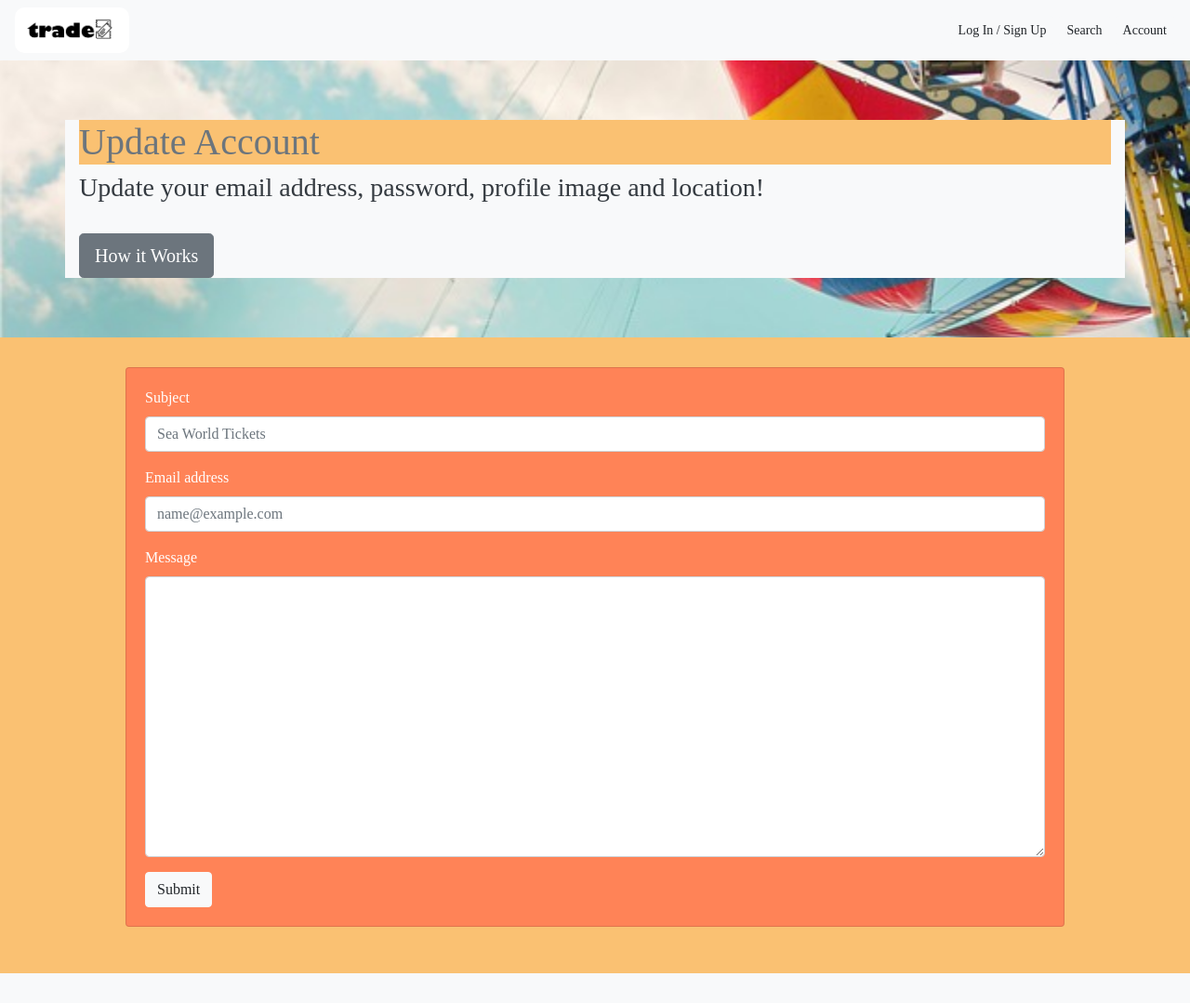
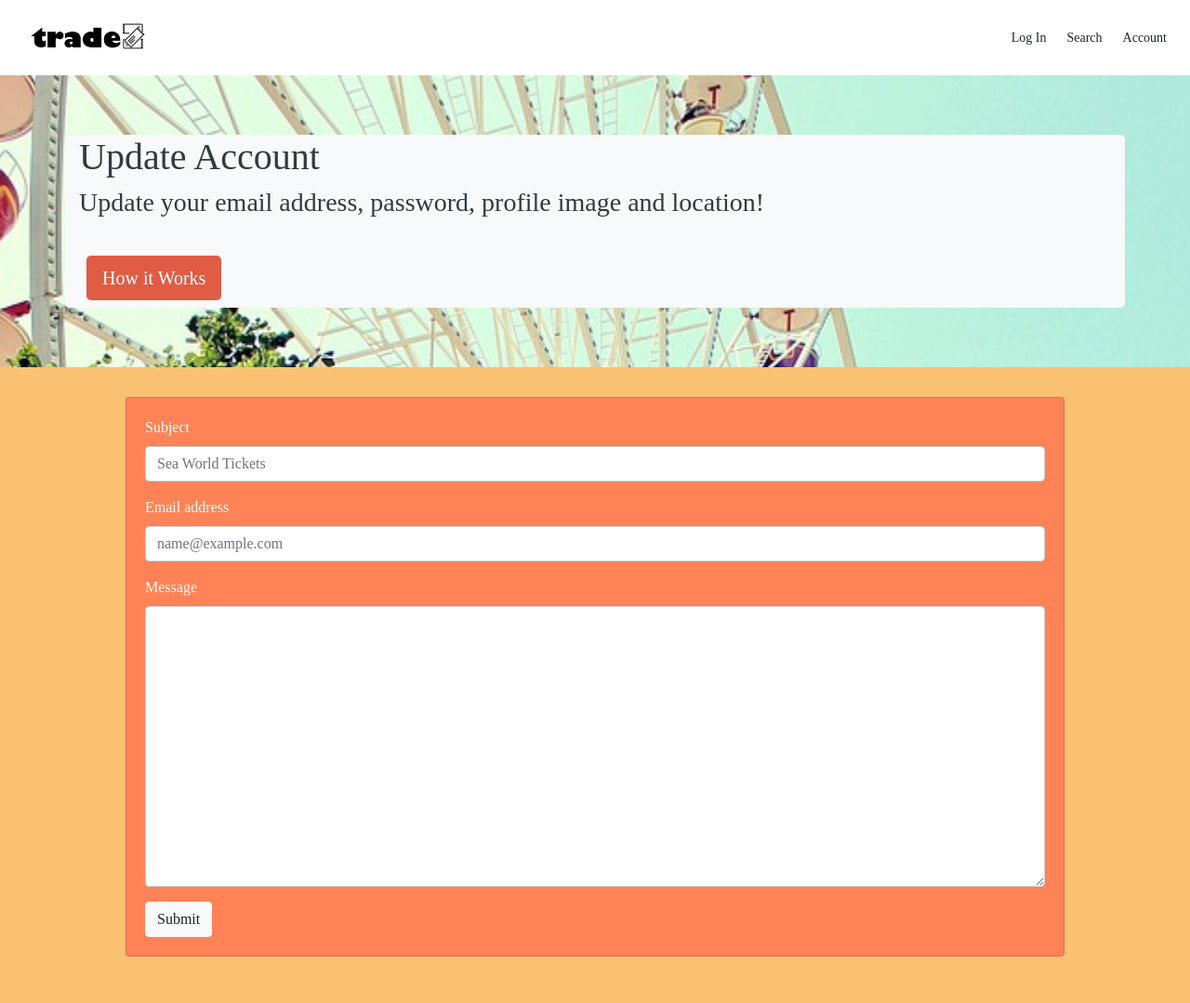
Before and after one commit to TradezTicketing/TradeZ, a Node server app: page /messages in a window 1280 px wide. Shown: the whole page at 93% size. Before the commit the page ends 1047 px from the top, so only its background shows below. Run offline with Node 20, Linux system fonts and the light colour scheme; some libraries are stand-ins or nearby versions.

Commit message:
made it look beautiful

```diff
--- a/public/styles/styles.css
+++ b/public/styles/styles.css
@@ -8,7 +8,7 @@
   line-height: 2.5;
 }
 
-body,h1 {
+body{
   background-color: #FAC172;
   font-family: 'Slabo 27px', serif;
 }
@@ -18,6 +18,16 @@ body,h1 {
   margin-top: 5px;
   background-color: #E05C45;
   color: #FAC172;
+}
+
+.text-secondary{
+  border-radius: 5px;
+}
+
+.btn-lg {
+  margin: 8px;
+  background-color: #E05C45;
+  color: white;
 }
 .display-4 {
   color: #E05C45;
@@ -82,15 +92,20 @@ body,h1 {
 }
 
 .logo{
-  width: 45%;
+  width: 60%;
   height: 10%;
   border-radius: 10px;
+  background-color: white;
 }
 
 .navbar-brand {
   margin: 0;
   padding: 0;
   height: 20%;
+}
+
+nav{
+  background-color: white;
 }
 
 .option {
--- a/views/index.handlebars
+++ b/views/index.handlebars
@@ -1,4 +1,5 @@
-<div class="jumbotron jumbotron-fluid " style="background: url('/images/Carousel Images/ferriswheel.jpg'); background-size: cover;">
+<div class="jumbotron jumbotron-fluid "
+    style="background: url('/images/Carousel Images/ferriswheel.jpg'); background-size: cover;">
     {{!-- add the style above to the css stylesheet with a jumbotron class --}}
     <div class="container text-secondary text-dark bg-light">
         <h1>You got what I want.</h1>
@@ -8,7 +9,7 @@
             Tradesies!
         </h3>
         <br>
-        <a class="btn btn-secondary btn-lg" href="#" role="button">How it Works</a>
+        <a class="btn btn-lg" href="#" role="button">How it Works</a>
     </div>
 </div>
 
--- a/views/layouts/main.handlebars
+++ b/views/layouts/main.handlebars
@@ -6,39 +6,33 @@
   <meta charset="UTF-8" />
   <meta name="viewport" content="width=device-width, initial-scale=1.0" />
   <meta http-equiv="X-UA-Compatible" content="ie=edge" />
-   <link rel="stylesheet" href="https://stackpath.bootstrapcdn.com/bootstrap/4.3.1/css/bootstrap.min.css"/>
+  <link rel="stylesheet" href="https://stackpath.bootstrapcdn.com/bootstrap/4.3.1/css/bootstrap.min.css" />
   <link rel="stylesheet" href="/styles/styles.css" media="screen" title="no title" charset="utf-8">
-  <link rel="icon" type="img/png" href="/images/tradeZicon.png"/>
+  <link rel="icon" type="img/png" href="/images/tradeZicon.png" />
   <title>tradeZ</title>
 </head>
 
 <body>
-  <nav class="navbar navbar-dark bg-light">
+  <nav class="navbar navbar-dark">
     <a class="navbar-brand" href="/">
       <img class="logo" src="/images/tradeZlogo.png" class="img-responsive logo" />
     </a>
     <div>
-      <a class="btn btn-light btn-sm" href="/signup">Log In / Sign Up</a>
-      <a class="btn btn-light btn-sm" href="/search">Search</a>
-      <a class="btn btn-light btn-sm" href="/myaccount">Account</a>
+      <a class="btn btn-sm" href="/signup">Log In</a>
+      <a class="btn btn-sm" href="/search">Search</a>
+      <a class="btn btn-sm" href="/myaccount">Account</a>
     </div>
   </nav>
   {{{body}}}
-  <script
-      src="https://code.jquery.com/jquery-3.3.1.slim.min.js"
-      integrity="sha384-q8i/X+965DzO0rT7abK41JStQIAqVgRVzpbzo5smXKp4YfRvH+8abtTE1Pi6jizo"
-      crossorigin="anonymous"
-    ></script>
-    <script
-      src="https://cdnjs.cloudflare.com/ajax/libs/popper.js/1.14.7/umd/popper.min.js"
-      integrity="sha384-UO2eT0CpHqdSJQ6hJty5KVphtPhzWj9WO1clHTMGa3JDZwrnQq4sF86dIHNDz0W1"
-      crossorigin="anonymous"
-    ></script>
-    <script
-      src="https://stackpath.bootstrapcdn.com/bootstrap/4.3.1/js/bootstrap.min.js"
-      integrity="sha384-JjSmVgyd0p3pXB1rRibZUAYoIIy6OrQ6VrjIEaFf/nJGzIxFDsf4x0xIM+B07jRM"
-      crossorigin="anonymous"
-    ></script>
+  <script src="https://code.jquery.com/jquery-3.3.1.slim.min.js"
+    integrity="sha384-q8i/X+965DzO0rT7abK41JStQIAqVgRVzpbzo5smXKp4YfRvH+8abtTE1Pi6jizo"
+    crossorigin="anonymous"></script>
+  <script src="https://cdnjs.cloudflare.com/ajax/libs/popper.js/1.14.7/umd/popper.min.js"
+    integrity="sha384-UO2eT0CpHqdSJQ6hJty5KVphtPhzWj9WO1clHTMGa3JDZwrnQq4sF86dIHNDz0W1"
+    crossorigin="anonymous"></script>
+  <script src="https://stackpath.bootstrapcdn.com/bootstrap/4.3.1/js/bootstrap.min.js"
+    integrity="sha384-JjSmVgyd0p3pXB1rRibZUAYoIIy6OrQ6VrjIEaFf/nJGzIxFDsf4x0xIM+B07jRM"
+    crossorigin="anonymous"></script>
 </body>
 
 </html>
--- a/views/messages.handlebars
+++ b/views/messages.handlebars
@@ -1,13 +1,13 @@
 <div class="jumbotron jumbotron-fluid "
-  style="background: url('/images/Carousel Images/skyswings.jpg'); background-size: cover;">
+    style="background: url('/images/Carousel Images/ferriswheel.jpg'); background-size: cover;">
     {{!-- add the style above to the css stylesheet with a jumbotron class --}}
-  <div class="container text-secondary bg-light">
+    <div class="container text-secondary text-dark bg-light">
         <h1>Update Account</h1>
         <h3 class="card-text text-dark">
             Update your email address, password, profile image and location!
         </h3>
         <br>
-    <a class="btn btn-secondary btn-lg" href="#" role="button">How it Works</a>
+        <a class="btn btn-lg" href="#" role="button">How it Works</a>
     </div>
 </div>
 
--- a/views/search.handlebars
+++ b/views/search.handlebars
@@ -1,13 +1,13 @@
 <div class="jumbotron jumbotron-fluid "
-    style="background: url('/images/Carousel Images/merrygoround.jpg'); background-size: cover;">
+    style="background: url('/images/Carousel Images/ferriswheel.jpg'); background-size: cover;">
     {{!-- add the style above to the css stylesheet with a jumbotron class --}}
-    <div class="container text-secondary text-dark bg-white">
+    <div class="container text-secondary text-dark bg-light">
         <h1>Get it.</h1>
         <h3 class="card-text">
             See something you like?
         </h3>
         <br>
-        <a class="btn btn-secondary btn-lg" href="#" role="button">How it Works</a>
+        <a class="btn btn-lg" href="#" role="button">How it Works</a>
     </div>
 </div>
 <br>
--- a/views/signup.handlebars
+++ b/views/signup.handlebars
@@ -1,13 +1,15 @@
 <div class="jumbotron jumbotron-fluid "
-  style="background: url('/images/Carousel Images/couple.jpg'); background-size: cover;">
+  style="background: url('/images/Carousel Images/ferriswheel.jpg'); background-size: cover;">
   {{!-- add the style above to the css stylesheet with a jumbotron class --}}
-  <div class="container text-dark bg-light">
+  <div class="container text-secondary text-dark bg-light">
     <h1>You got what I want.</h1>
     <h3 class="card-text">
       Chances are you know somebody who can
       trade their theme park tickets for yours! Do you have what they want?
       Tradesies!
     </h3>
+    <br>
+    <a class="btn btn-lg" href="#" role="button">How it Works</a>
   </div>
 </div>
 
```
Also changed, not shown: views/myaccount.handlebars (+4 -4 lines). Lines whose indentation alone changed are shown as unchanged.
